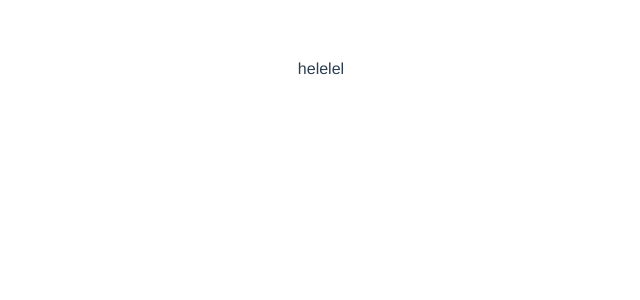
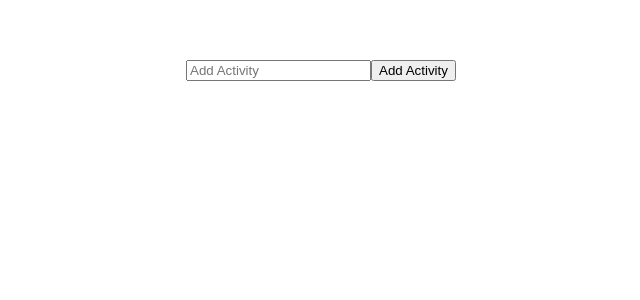
Before and after one commit to sammy-code98/activity-vote, a Vue app: page / in a window 1280 px wide. Shown: the top 300 px of the page, without its empty margins (319-959 px from the left). Built offline with nearby package versions, Linux system fonts and the light colour scheme; the HTML template or start-up script is replaced by a standard one.

Commit message:
add form component

```diff
--- a/src/App.vue
+++ b/src/App.vue
@@ -1,16 +1,16 @@
 <template>
   <div id="app">
-    <HelloWorld />
+    <Form />
   </div>
 </template>
 
 <script>
-import HelloWorld from "./components/HelloWorld.vue";
+import Form from "./components/Form.vue";
 
 export default {
   name: "App",
   components: {
-    HelloWorld,
+    Form,
   },
 };
 </script>
--- /dev/null
+++ b/src/components/Form.vue
@@ -0,0 +1,28 @@
+<template>
+  <div class="container">
+    <div>
+      <form class="md:flex md:flex-row">
+        <input
+          type="text"
+          placeholder="Add Activity"
+          class="shadow-lg border rounded px-3 py-2 w-full border-gray-500"
+        />
+        <button
+          class="bg-blue-600 text-white mt-6 p-2 rounded-md md:px-8 md:mt-0 md:p-0 md:mx-2"
+        >
+          Add Activity
+        </button>
+      </form>
+    </div>
+  </div>
+</template>
+
+<script>
+export default {
+  name: "Form",
+  props: {},
+};
+</script>
+
+<!-- Add "scoped" attribute to limit CSS to this component only -->
+<style scoped lang="scss"></style>
--- a/src/components/HelloWorld.vue
+++ /dev/null
@@ -1,13 +0,0 @@
-<template>
-  <div class="text-8xl text-blue-500">helelel</div>
-</template>
-
-<script>
-export default {
-  name: "HelloWorld",
-  props: {},
-};
-</script>
-
-<!-- Add "scoped" attribute to limit CSS to this component only -->
-<style scoped lang="scss"></style>
--- a/tailwind.config.js
+++ b/tailwind.config.js
@@ -1,8 +1,11 @@
 module.exports = {
-
   purge: ["./public/**/*.html", "./src/**/*.{vue,js,ts,jsx,tsx}"],
   darkMode: false, // or 'media' or 'class'
   theme: {
+    container: {
+      center: true,
+      padding: "4rem",
+    },
     extend: {},
   },
   variants: {
```
